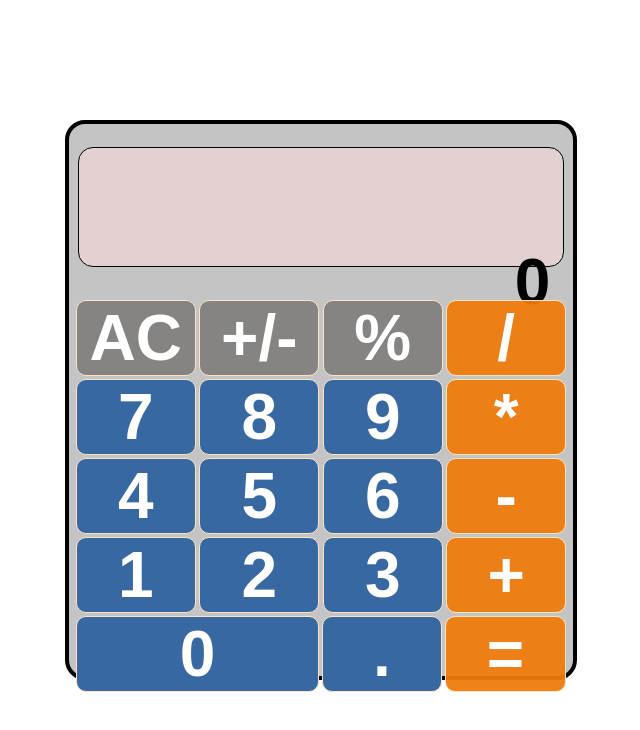
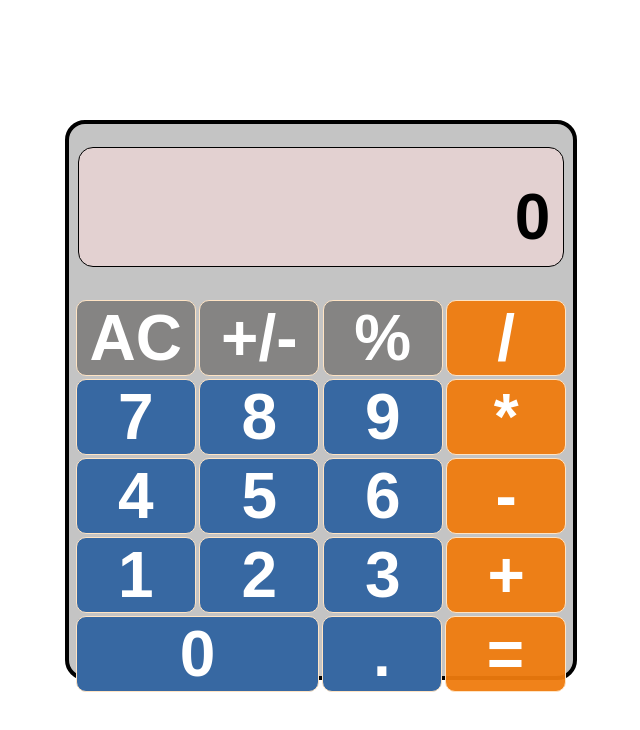
Before and after one commit to VeejayPL/calculator, a plain HTML site: page index.html in a window 1280 px wide. Shown: the whole page, without its empty margins (319-959 px from the left). Drawn offline with Linux system fonts and the light colour scheme.

Commit message:
Fix padding in memory display

```diff
--- a/style.css
+++ b/style.css
@@ -43,9 +43,12 @@ p {
   display: flex;
   flex-direction: row;
   justify-content: flex-end;
-  padding: 2rem 0.5rem;
+  padding: 0rem 0.5rem;
   margin: 0 0.3rem 0.1rem 0.3rem;
   border-radius: 15px;
+}
+.memory {
+  font-size: 2rem;
 }
 .buttons {
   height: 45vh;
```
